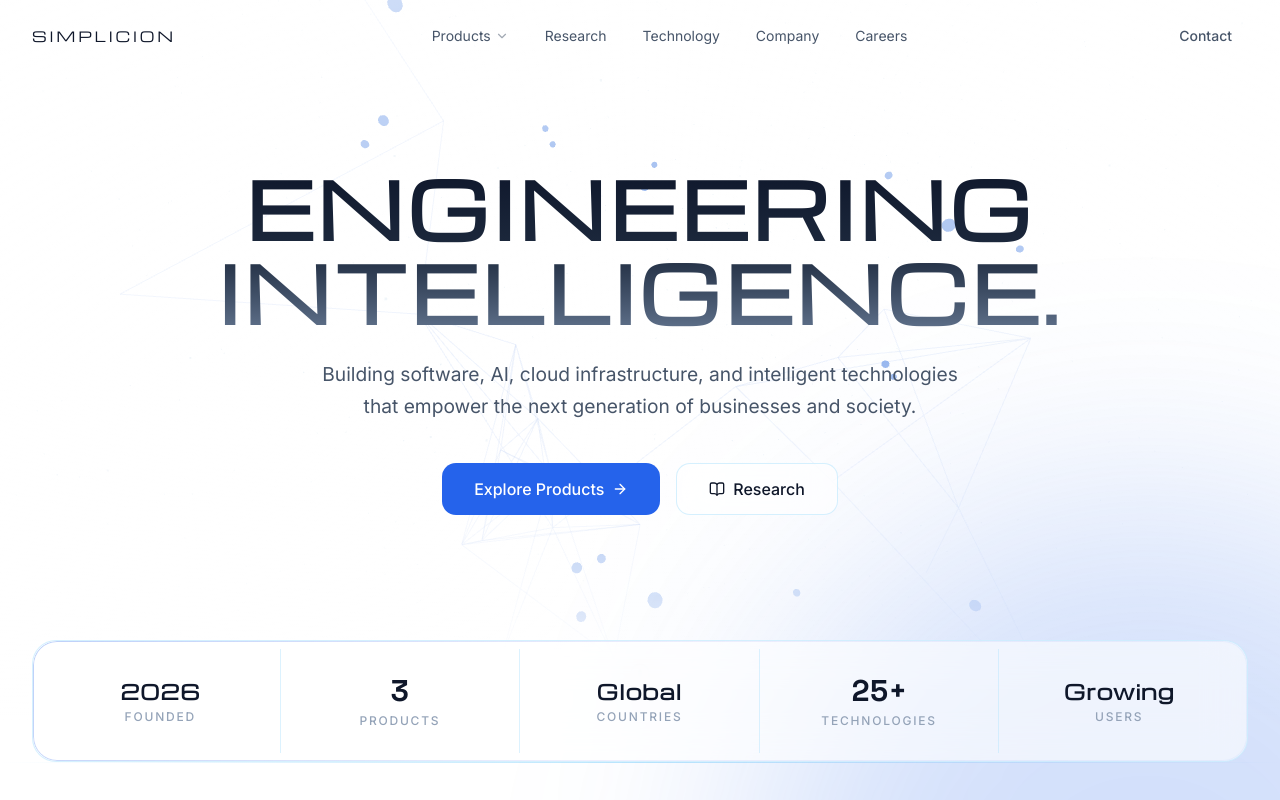
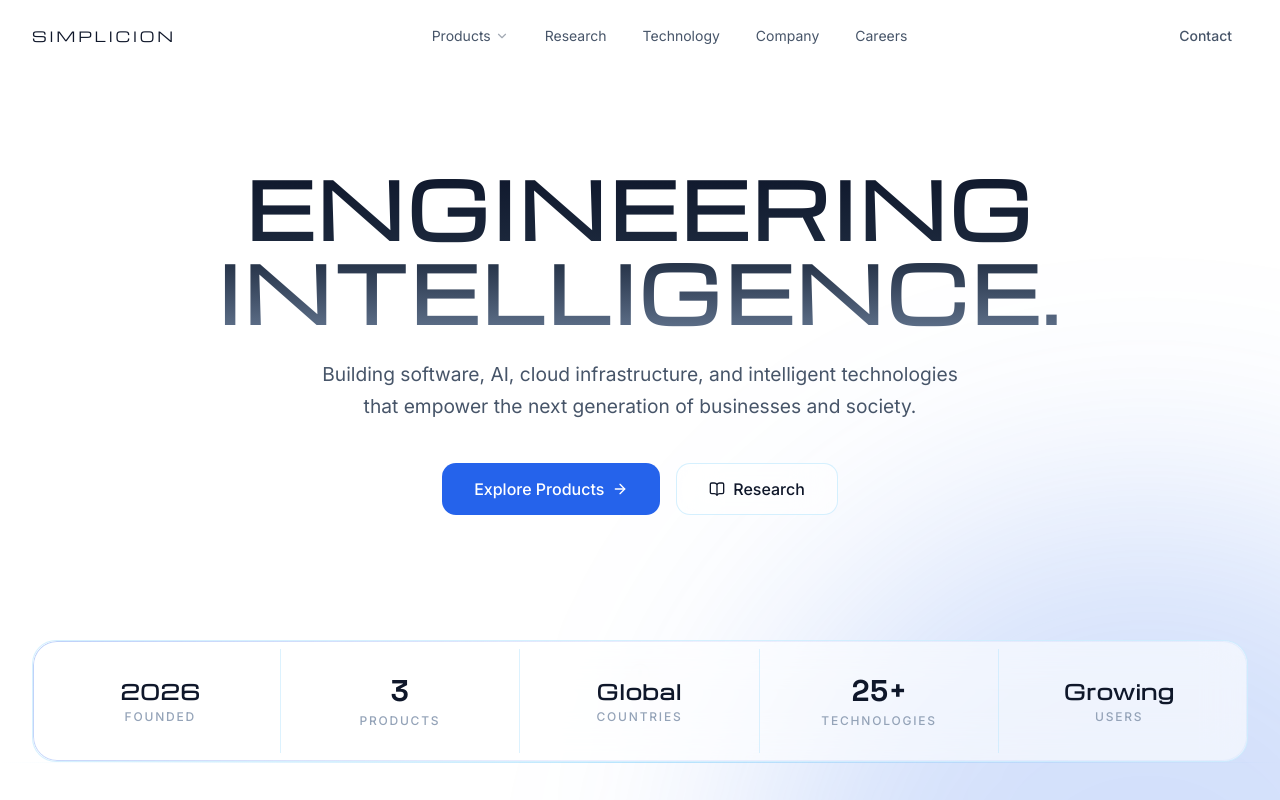
Before and after one commit to simplicion/Simplicion, a Next.js app: page / in a window 1280 px wide. Shown: the top 800 px of the page. Built offline with nearby package versions, Linux system fonts and the light colour scheme.

Commit message:
style: remove NeuralNetwork background from hero section

```diff
--- a/src/components/sections/HeroSection.tsx
+++ b/src/components/sections/HeroSection.tsx
@@ -45,8 +45,7 @@ export function HeroSection() {
       id="hero"
       aria-label="Hero"
     >
-      {/* Three.js Background */}
-      <NeuralNetwork className="opacity-60" />
+      {/* Background removed as requested */}
 
       {/* Content */}
       <Container className="relative z-10 py-12 md:py-24 -mt-10">
```
